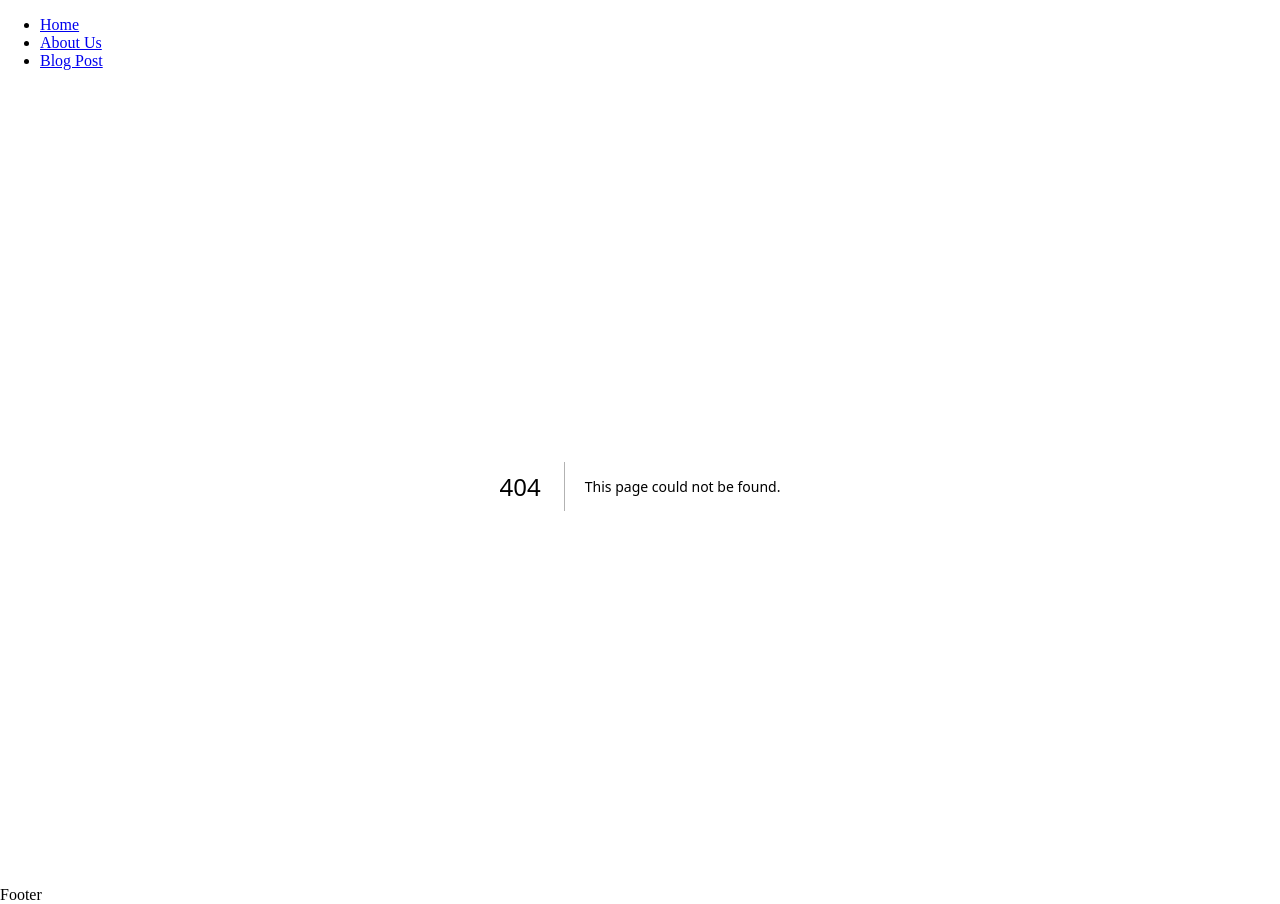
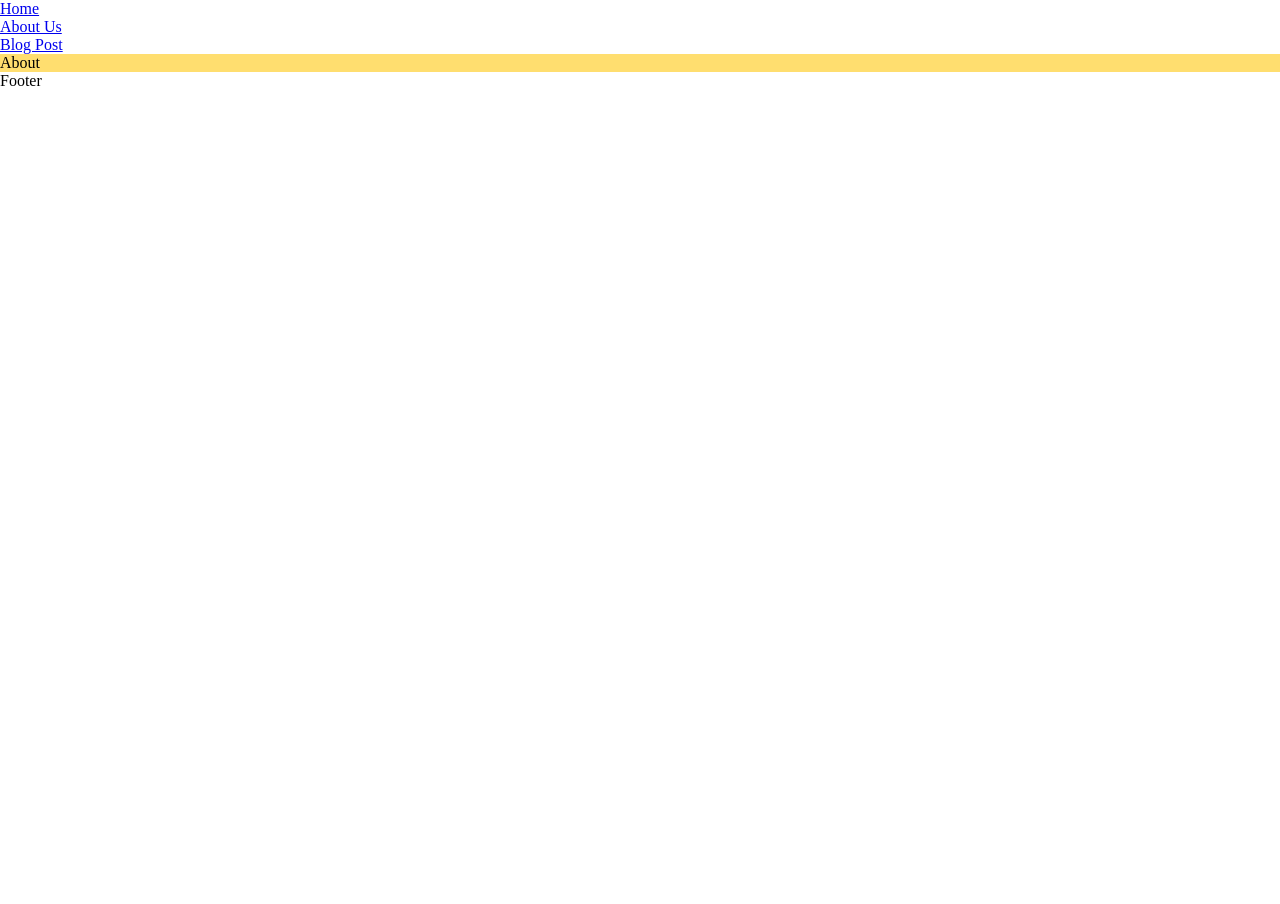
Before and after one commit to iakhia321/symki-next-shop, a Next.js app: page /about/about in a window 1280 px wide. Before the commit this address had no page. After the commit the page ends 800 px from the top, so only its background shows below. Built offline with nearby package versions, Linux system fonts and the light colour scheme.

Commit message:
continued working with Next.js

```diff
--- a/package.json
+++ b/package.json
@@ -22,6 +22,7 @@
     "eslint": "^8",
     "eslint-config-next": "14.0.2",
     "postcss": "^8",
+    "sass": "^1.69.5",
     "tailwindcss": "^3.3.0",
     "typescript": "^5"
   }
--- a/src/components/Header.js
+++ b/src/components/Header.js
@@ -7,7 +7,7 @@ export default function Header() {
                 <Link href="/">Home</Link>
             </li>
             <li>
-                <Link href="/about">About Us</Link>
+                <Link href="/about/about">About Us</Link>
             </li>
             <li>
                 <Link href="/blog/hello-world">Blog Post</Link>
--- a/src/pages/_app.tsx
+++ b/src/pages/_app.tsx
@@ -1,5 +1,6 @@
 import type { AppProps } from 'next/app'
 import Layout from '../components/layout'
+import './global.css'
 
 export default function App({ Component, pageProps }: AppProps) {
   return (
--- a/src/pages/about.js
+++ /dev/null
@@ -1,3 +0,0 @@
-export default function About() {
-    return <div>About</div>
-}
--- /dev/null
+++ b/src/pages/about/about.js
@@ -0,0 +1,5 @@
+import styles from './about.module.sass'
+
+export default function About() {
+    return <div className={styles.about}>About</div>
+}
--- /dev/null
+++ b/src/pages/about/about.module.sass
@@ -0,0 +1,2 @@
+.about
+    background-color: rgb(255, 222, 111)
--- /dev/null
+++ b/src/pages/global.css
@@ -0,0 +1,5 @@
+* {
+    margin: 0;
+    padding: 0;
+    box-sizing: border-box;
+}
```
Also changed, not shown: src/components/next.config.js (added, +7 -0 lines), 1 other file (tests, documents, lock files or other folders).
